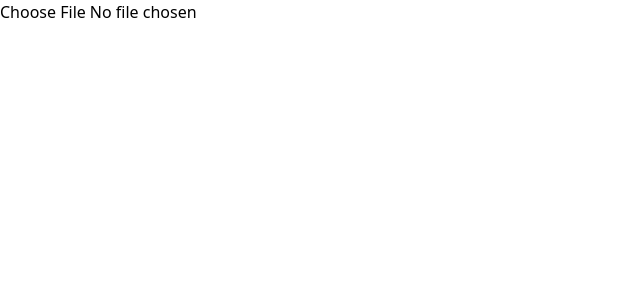
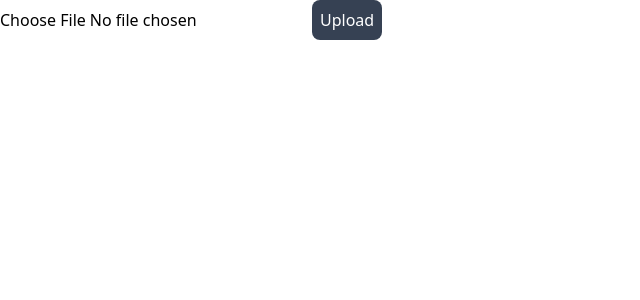
Before and after one commit to Savindi2002/crysta-beauty, a React (Vite) app in the folder crysta-beauty-frontend/: page /testing in a window 1280 px wide. Shown: the top 300 px of the page, without its empty margins (0-640 px from the left). Built offline with nearby package versions, Linux system fonts and the light colour scheme.

Commit message:
update testing.jsx

```diff
--- a/crysta-beauty-frontend/src/pages/testing.jsx
+++ b/crysta-beauty-frontend/src/pages/testing.jsx
@@ -13,6 +13,7 @@ export default function Testing(){
                 (e)=>{
                     setfile(e.target.files[0])
                     }}/>
+                    <button onClick={handleUpload} className="bg-gray-700 text-white p-2 rounded-lg">Upload</button>
         </div>
     )
 }
```
